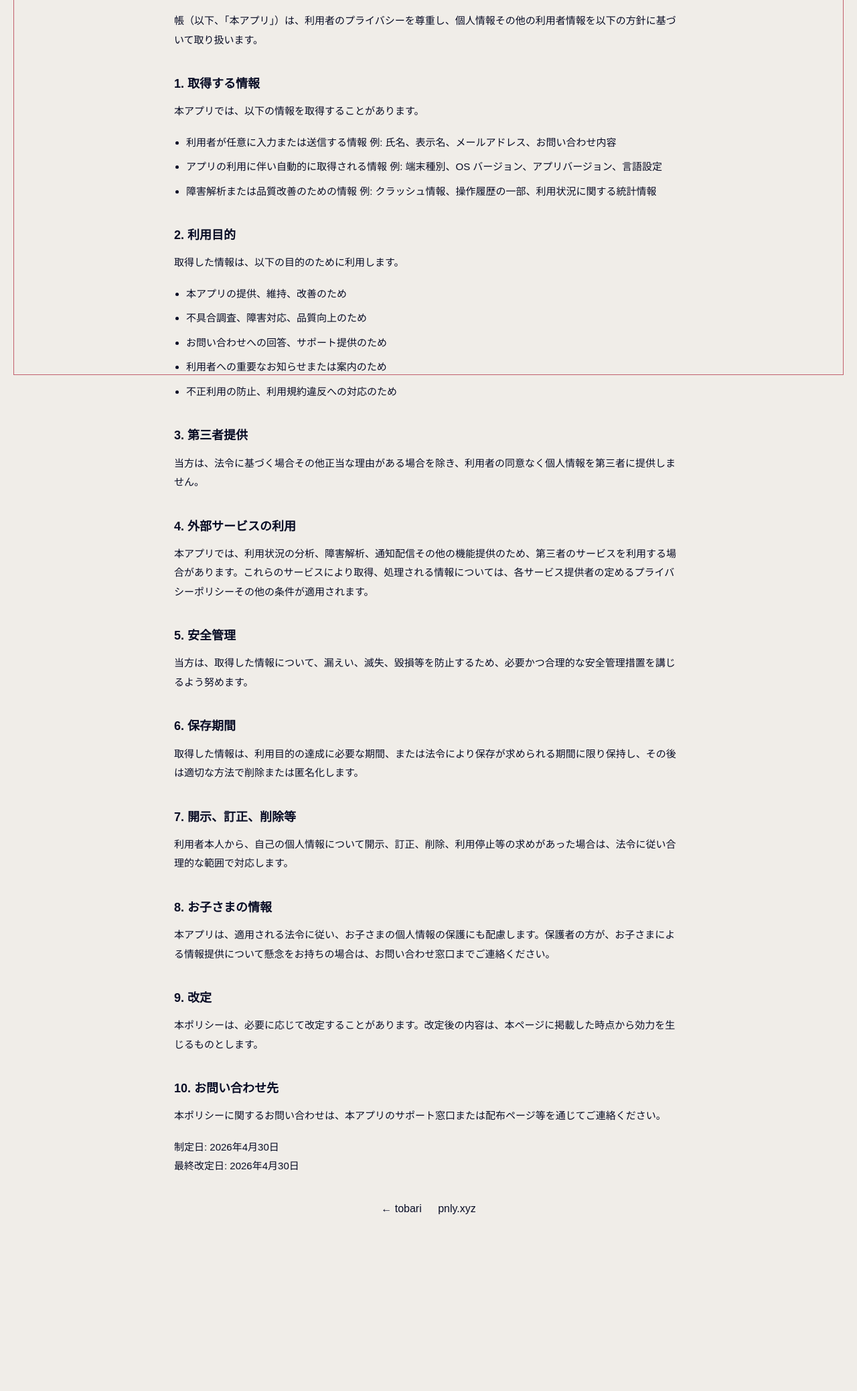
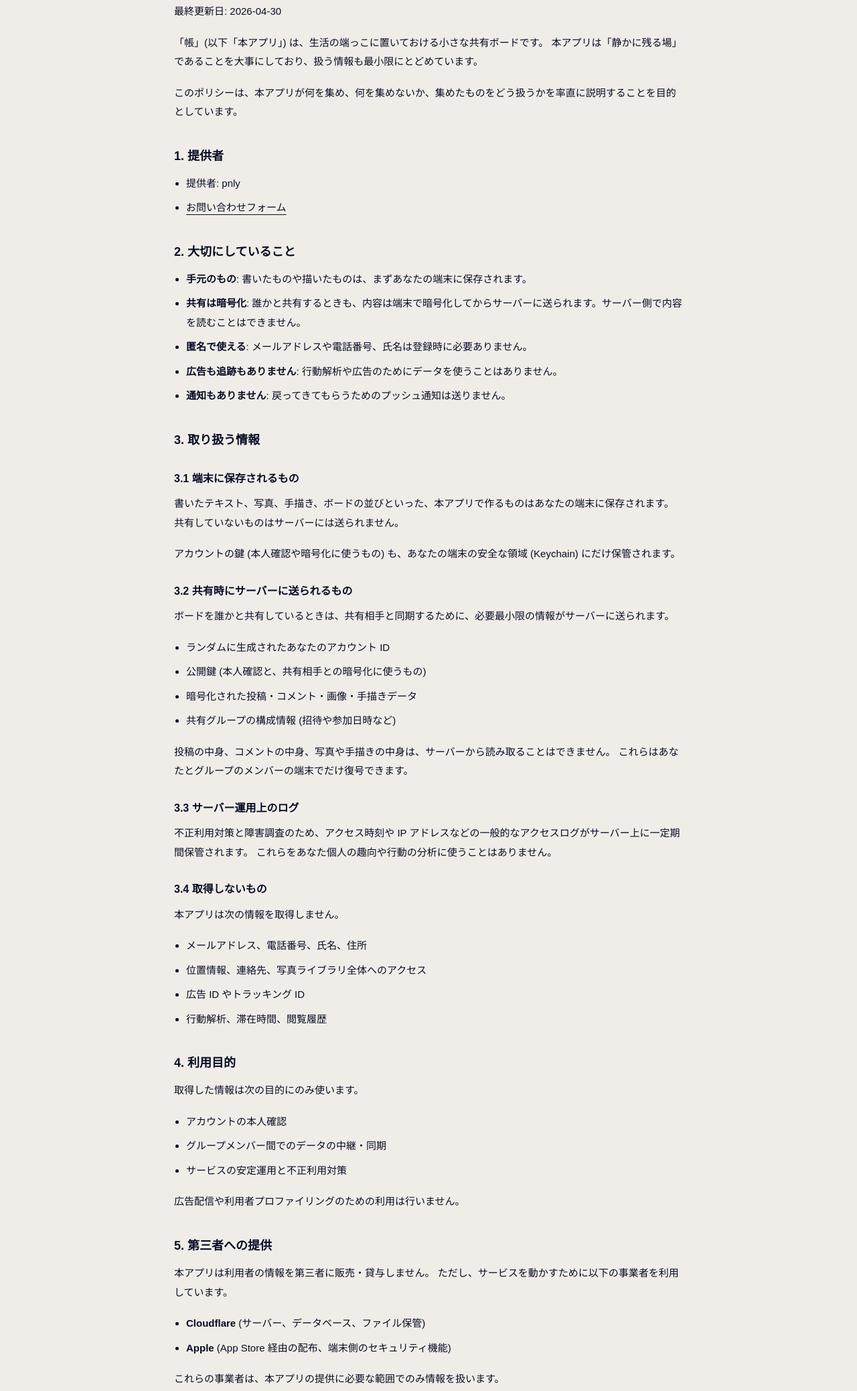
Before and after one commit to pnlybubbles/pnly.xyz, a website: page tobari/privacy/index.html in a window 1280 px wide. Shown: the part 220-2297 px from the top of the page at 67% size. Before the commit the page ends 2106 px from the top, so only its background shows below. Drawn offline with Linux system fonts and the light colour scheme; a web font is replaced by a local one.

Commit message:
add privacy

```diff
--- a/index.css
+++ b/index.css
@@ -82,6 +82,15 @@ body.tobari-page .tagline {
   color: rgb(8, 12, 37);
 }
 
+body.tobari-page #title {
+  border-bottom: none;
+  padding-bottom: 0;
+}
+
+body.tobari-page #border {
+  border: none;
+}
+
 body.privacy-page {
   background-color: rgb(240, 237, 232);
   color: rgb(8, 12, 37);
@@ -112,6 +121,15 @@ body.privacy-page {
   font-family: 'Nixie One', cursive;
 }
 
+body.privacy-page #border {
+  border: none;
+}
+
+body.privacy-page .page-title {
+  border-bottom: none;
+  padding-bottom: 0;
+}
+
 .page-subtitle {
   margin-top: 10px;
   font-size: 16px;
@@ -132,6 +150,12 @@ body.privacy-page {
   font-weight: 600;
 }
 
+.policy h3 {
+  margin: 26px 0 8px;
+  font-size: 16px;
+  font-weight: 600;
+}
+
 .policy ul {
   margin: 0 0 18px;
   padding-left: 1.2em;
@@ -139,6 +163,11 @@ body.privacy-page {
 
 .policy li {
   margin-bottom: 8px;
+}
+
+.policy a {
+  color: rgb(8, 12, 37);
+  text-underline-offset: 0.3em;
 }
 
 .page-links {
--- a/tobari/privacy/index.html
+++ b/tobari/privacy/index.html
@@ -12,81 +12,159 @@
     <div class="page-wrap">
       <header class="page-header">
         <h1 class="page-title">帳</h1>
-        <div class="page-subtitle">Privacy Policy</div>
+        <div class="page-subtitle">プライバシーポリシー / Privacy Policy</div>
       </header>
 
       <main class="policy">
         <p>
-          帳（以下、「本アプリ」）は、利用者のプライバシーを尊重し、個人情報その他の利用者情報を以下の方針に基づいて取り扱います。
+          最終更新日: 2026-04-30
+        </p>
+        <p>
+          「帳」(以下「本アプリ」) は、生活の端っこに置いておける小さな共有ボードです。
+          本アプリは「静かに残る場」であることを大事にしており、扱う情報も最小限にとどめています。
+        </p>
+        <p>
+          このポリシーは、本アプリが何を集め、何を集めないか、集めたものをどう扱うかを率直に説明することを目的としています。
         </p>
 
-        <h2>1. 取得する情報</h2>
-        <p>本アプリでは、以下の情報を取得することがあります。</p>
+        <h2>1. 提供者</h2>
         <ul>
-          <li>利用者が任意に入力または送信する情報
-            例: 氏名、表示名、メールアドレス、お問い合わせ内容</li>
-          <li>アプリの利用に伴い自動的に取得される情報
-            例: 端末種別、OS バージョン、アプリバージョン、言語設定</li>
-          <li>障害解析または品質改善のための情報
-            例: クラッシュ情報、操作履歴の一部、利用状況に関する統計情報</li>
+          <li>提供者: pnly</li>
+          <li><a href="https://forms.gle/oPCf8Mgy7UbEykiX9" target="_blank" rel="noreferrer">お問い合わせフォーム</a></li>
         </ul>
 
-        <h2>2. 利用目的</h2>
-        <p>取得した情報は、以下の目的のために利用します。</p>
+        <h2>2. 大切にしていること</h2>
         <ul>
-          <li>本アプリの提供、維持、改善のため</li>
-          <li>不具合調査、障害対応、品質向上のため</li>
-          <li>お問い合わせへの回答、サポート提供のため</li>
-          <li>利用者への重要なお知らせまたは案内のため</li>
-          <li>不正利用の防止、利用規約違反への対応のため</li>
+          <li><strong>手元のもの</strong>: 書いたものや描いたものは、まずあなたの端末に保存されます。</li>
+          <li><strong>共有は暗号化</strong>: 誰かと共有するときも、内容は端末で暗号化してからサーバーに送られます。サーバー側で内容を読むことはできません。</li>
+          <li><strong>匿名で使える</strong>: メールアドレスや電話番号、氏名は登録時に必要ありません。</li>
+          <li><strong>広告も追跡もありません</strong>: 行動解析や広告のためにデータを使うことはありません。</li>
+          <li><strong>通知もありません</strong>: 戻ってきてもらうためのプッシュ通知は送りません。</li>
         </ul>
 
-        <h2>3. 第三者提供</h2>
+        <h2>3. 取り扱う情報</h2>
+        <h3>3.1 端末に保存されるもの</h3>
         <p>
-          当方は、法令に基づく場合その他正当な理由がある場合を除き、利用者の同意なく個人情報を第三者に提供しません。
+          書いたテキスト、写真、手描き、ボードの並びといった、本アプリで作るものはあなたの端末に保存されます。
+          共有していないものはサーバーには送られません。
+        </p>
+        <p>
+          アカウントの鍵 (本人確認や暗号化に使うもの) も、あなたの端末の安全な領域 (Keychain) にだけ保管されます。
+        </p>
+        <h3>3.2 共有時にサーバーに送られるもの</h3>
+        <p>
+          ボードを誰かと共有しているときは、共有相手と同期するために、必要最小限の情報がサーバーに送られます。
+        </p>
+        <ul>
+          <li>ランダムに生成されたあなたのアカウント ID</li>
+          <li>公開鍵 (本人確認と、共有相手との暗号化に使うもの)</li>
+          <li>暗号化された投稿・コメント・画像・手描きデータ</li>
+          <li>共有グループの構成情報 (招待や参加日時など)</li>
+        </ul>
+        <p>
+          投稿の中身、コメントの中身、写真や手描きの中身は、サーバーから読み取ることはできません。
+          これらはあなたとグループのメンバーの端末でだけ復号できます。
+        </p>
+        <h3>3.3 サーバー運用上のログ</h3>
+        <p>
+          不正利用対策と障害調査のため、アクセス時刻や IP アドレスなどの一般的なアクセスログがサーバー上に一定期間保管されます。
+          これらをあなた個人の趣向や行動の分析に使うことはありません。
+        </p>
+        <h3>3.4 取得しないもの</h3>
+        <p>本アプリは次の情報を取得しません。</p>
+        <ul>
+          <li>メールアドレス、電話番号、氏名、住所</li>
+          <li>位置情報、連絡先、写真ライブラリ全体へのアクセス</li>
+          <li>広告 ID やトラッキング ID</li>
+          <li>行動解析、滞在時間、閲覧履歴</li>
+        </ul>
+
+        <h2>4. 利用目的</h2>
+        <p>取得した情報は次の目的にのみ使います。</p>
+        <ul>
+          <li>アカウントの本人確認</li>
+          <li>グループメンバー間でのデータの中継・同期</li>
+          <li>サービスの安定運用と不正利用対策</li>
+        </ul>
+        <p>
+          広告配信や利用者プロファイリングのための利用は行いません。
         </p>
 
-        <h2>4. 外部サービスの利用</h2>
+        <h2>5. 第三者への提供</h2>
         <p>
-          本アプリでは、利用状況の分析、障害解析、通知配信その他の機能提供のため、第三者のサービスを利用する場合があります。これらのサービスにより取得、処理される情報については、各サービス提供者の定めるプライバシーポリシーその他の条件が適用されます。
+          本アプリは利用者の情報を第三者に販売・貸与しません。
+          ただし、サービスを動かすために以下の事業者を利用しています。
+        </p>
+        <ul>
+          <li><strong>Cloudflare</strong> (サーバー、データベース、ファイル保管)</li>
+          <li><strong>Apple</strong> (App Store 経由の配布、端末側のセキュリティ機能)</li>
+        </ul>
+        <p>
+          これらの事業者は、本アプリの提供に必要な範囲でのみ情報を扱います。
         </p>
 
-        <h2>5. 安全管理</h2>
+        <h2>6. 通知・トラッキングについて</h2>
+        <ul>
+          <li>プッシュ通知は送りません。</li>
+          <li>リエンゲージメント目的の通知も行いません。</li>
+          <li>端末をまたいだトラッキング (App Tracking Transparency の対象となるもの) は行いません。</li>
+        </ul>
+
+        <h2>7. データの保管と削除</h2>
+        <ul>
+          <li>あなたが投稿やコメントを削除すると、共有相手の端末からも順次消えます。</li>
+          <li>アカウントの削除をご希望の場合は、後述のお問い合わせフォームからアカウント ID を添えてご連絡ください。サーバー側のあなたの情報を削除します。</li>
+          <li>端末をリセットしたりアプリをアンインストールしたりすると、端末上に保管されていた鍵やデータは失われます。共有データを引き継ぐためのリカバリ手順をアプリ内でご案内しています。</li>
+        </ul>
+
+        <h2>8. お子様の利用について</h2>
         <p>
-          当方は、取得した情報について、漏えい、滅失、毀損等を防止するため、必要かつ合理的な安全管理措置を講じるよう努めます。
+          本アプリは 13 歳未満のお子様を対象に設計されていません。
+          登録時に個人情報を取得しないため、年齢確認も行っていません。
         </p>
 
-        <h2>6. 保存期間</h2>
+        <h2>9. セキュリティ</h2>
+        <ul>
+          <li>共有する内容は、端末上で暗号化したうえでサーバーに送られます。</li>
+          <li>通信は HTTPS で行われます。</li>
+          <li>パスワードは存在せず、端末の鍵によって本人確認を行います。</li>
+        </ul>
+
+        <h2>10. 利用者の権利</h2>
         <p>
-          取得した情報は、利用目的の達成に必要な期間、または法令により保存が求められる期間に限り保持し、その後は適切な方法で削除または匿名化します。
+          利用者は提供者に対して、保有しているサーバー側のデータの開示・訂正・削除を求めることができます。
+          後述のお問い合わせフォームから、アカウント ID とあわせてご連絡ください。
         </p>
 
-        <h2>7. 開示、訂正、削除等</h2>
+        <h2>11. 準拠法</h2>
+        <p>本アプリの利用に関しては、日本法を準拠法とします。</p>
+
+        <h2>12. 改訂</h2>
         <p>
-          利用者本人から、自己の個人情報について開示、訂正、削除、利用停止等の求めがあった場合は、法令に従い合理的な範囲で対応します。
+          機能の追加や運用変更に伴い、本ポリシーを改訂することがあります。
+          重要な変更があるときは、本アプリ内またはこのページの更新で告知します。
         </p>
 
-        <h2>8. お子さまの情報</h2>
-        <p>
-          本アプリは、適用される法令に従い、お子さまの個人情報の保護にも配慮します。保護者の方が、お子さまによる情報提供について懸念をお持ちの場合は、お問い合わせ窓口までご連絡ください。
-        </p>
+        <h2>13. お問い合わせ</h2>
+        <ul>
+          <li><a href="https://forms.gle/oPCf8Mgy7UbEykiX9" target="_blank" rel="noreferrer">お問い合わせフォーム</a></li>
+        </ul>
 
-        <h2>9. 改定</h2>
-        <p>
-          本ポリシーは、必要に応じて改定することがあります。改定後の内容は、本ページに掲載した時点から効力を生じるものとします。
-        </p>
-
-        <h2>10. お問い合わせ先</h2>
-        <p>
-          本ポリシーに関するお問い合わせは、本アプリのサポート窓口または配布ページ等を通じてご連絡ください。
-        </p>
-
-        <p>制定日: 2026年4月30日<br>最終改定日: 2026年4月30日</p>
+        <h2>English Summary (informational)</h2>
+        <p>「帳」 is a quiet, local-first shared board.</p>
+        <ul>
+          <li>Your notes, photos and drawings are stored on your device first.</li>
+          <li>Anything shared with others is end-to-end encrypted; the server cannot read it.</li>
+          <li>No email or phone number is required to sign up.</li>
+          <li>No ads, no tracking, no push notifications.</li>
+          <li>Infrastructure: Cloudflare and Apple.</li>
+          <li>To request account deletion or any data inquiry, use the <a href="https://forms.gle/oPCf8Mgy7UbEykiX9" target="_blank" rel="noreferrer">contact form</a>.</li>
+        </ul>
+        <p>The Japanese version above is authoritative.</p>
       </main>
 
       <nav class="page-links">
-        <a href="/tobari/">← tobari</a>
-        <a href="/">pnly.xyz</a>
+        <a href="/tobari/">← 戻る</a>
       </nav>
     </div>
   </div>
```
Also changed, not shown: tobari/index.html (+2 -2 lines).
